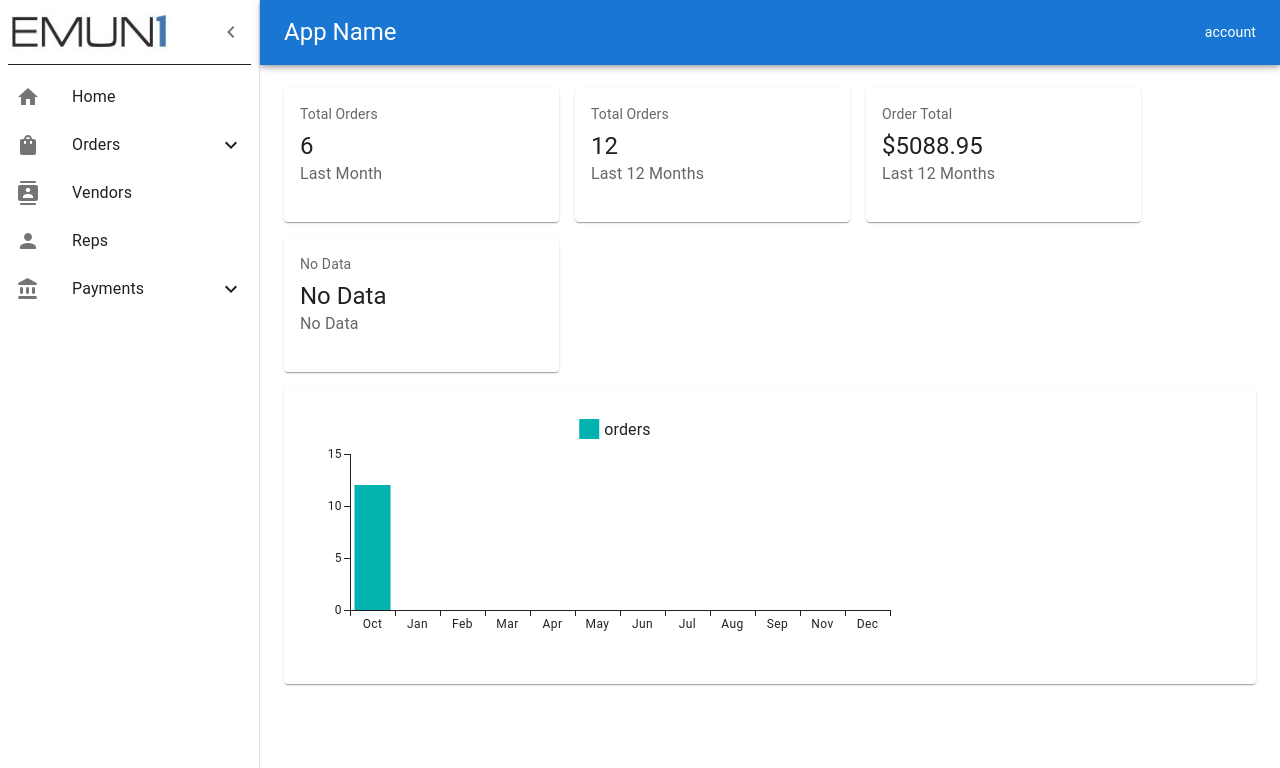
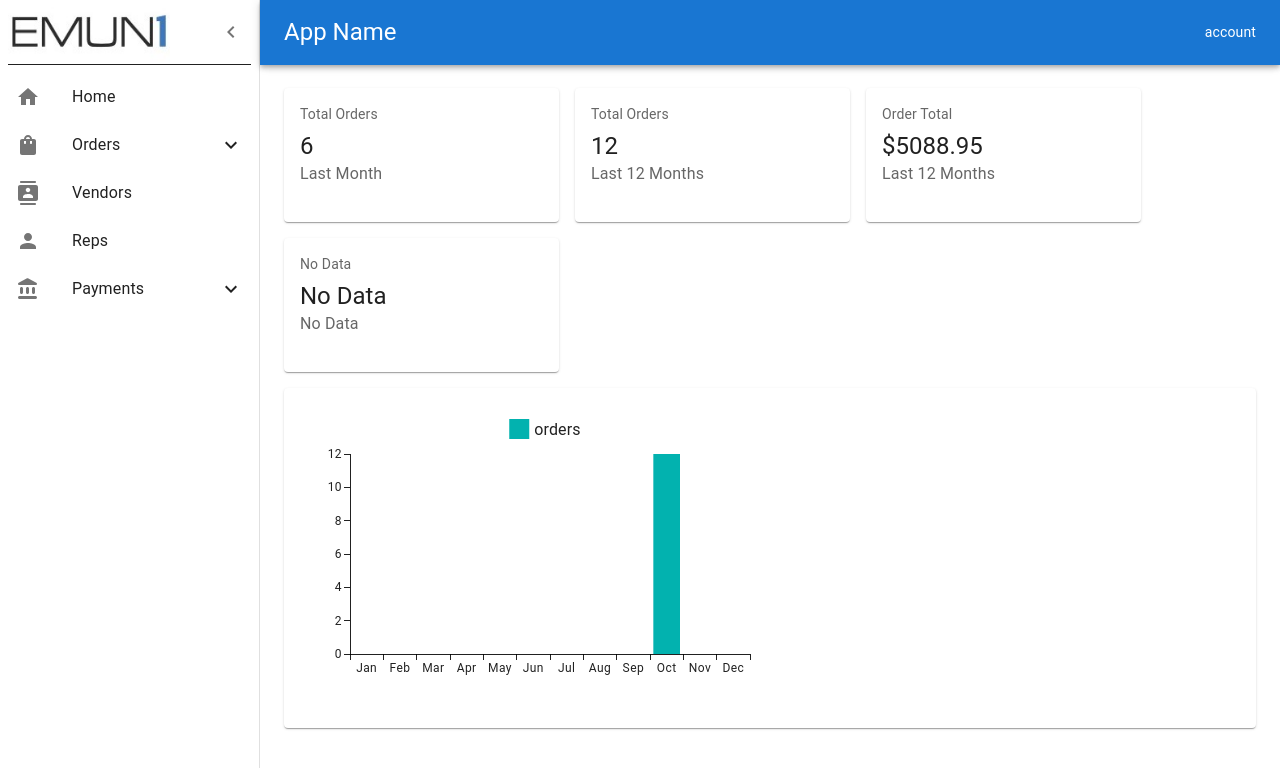
Before and after one commit to tydylanwalker/emun-demo, a Next.js app: page /home in a window 1280 px wide. Shown: the top 768 px of the page. Built offline with nearby package versions, Linux system fonts and the light colour scheme.

Commit message:
fixing weird format/sort

```diff
--- a/src/components/home/BarChartSet.tsx
+++ b/src/components/home/BarChartSet.tsx
@@ -39,7 +39,13 @@ const mapDatesByMonth = (orders: Order[]): SalesData[] => {
     }
   })
 
-  return orderData;
+  let sortedData = orderData.sort((a, b) => {
+    const indexA = monthNames.indexOf(a.month);
+    const indexB = monthNames.indexOf(b.month);
+    return indexA - indexB;
+  });
+
+  return sortedData;
 };
 
 function getMonthsAgo(months: number): Date {
@@ -63,20 +69,14 @@ export default function BarChartSet() {
   let labels = ordersPerMonth.map((data) => data.month);
   let values = ordersPerMonth.map((data) => data.orders);
 
-  let width = 1000;
-
-  if (typeof window !== "undefined") {
-    width = window.screen.width * 0.8
-  }
-
   return (
     <BarChart
       series={[
         { data: values, label: "orders", id: "ordersId" },
       ]}
       xAxis={[{ data: labels, scaleType: "band" }]}
-      width={width}
-      height={width * 0.4}
+      width={500}
+      height={300}
     />
   );
 }
--- a/src/pages/home/index.tsx
+++ b/src/pages/home/index.tsx
@@ -89,7 +89,7 @@ const HomePage: NextPage = () => {
             notes="No Data"
           ></BasicCard>
         </Stack>
-        <Card sx={{ maxWidth: "auto" }}>
+        <Card>
           <CardContent>
             <BarChartSet></BarChartSet>
           </CardContent>
```
